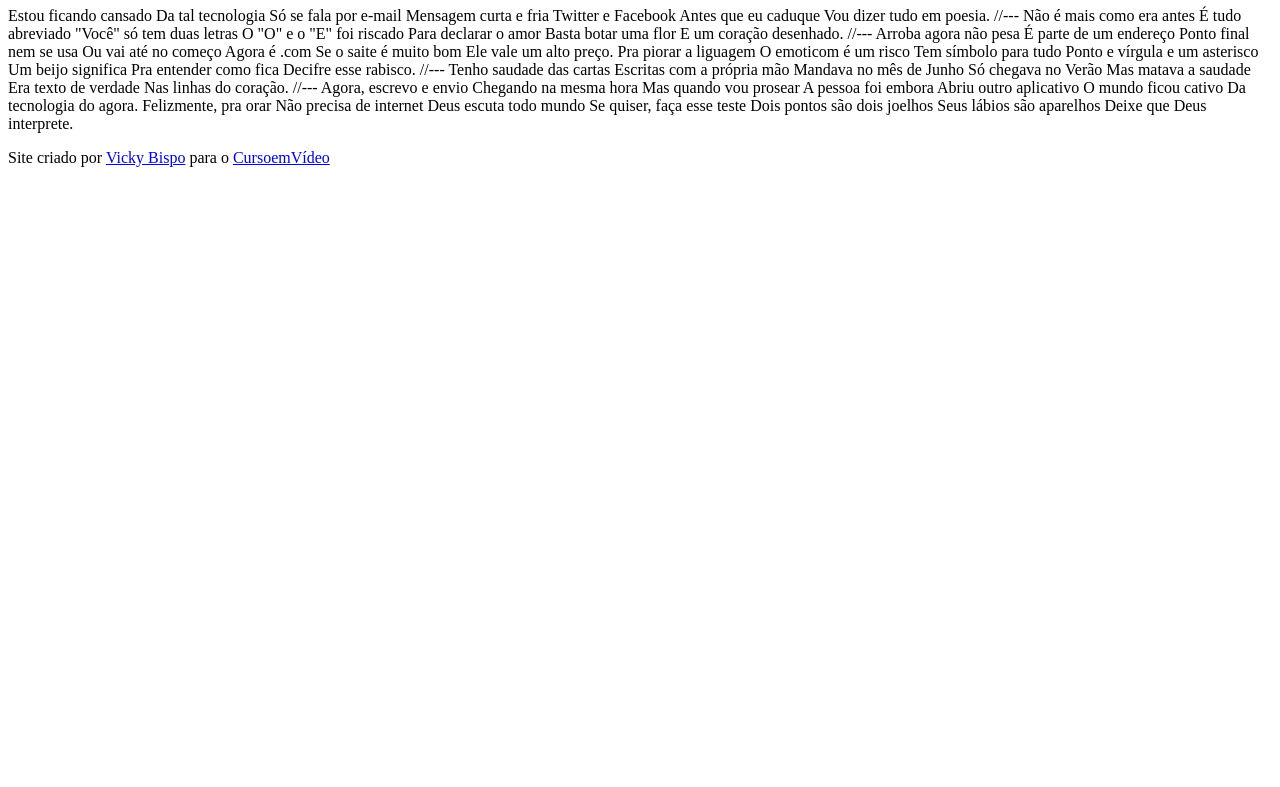
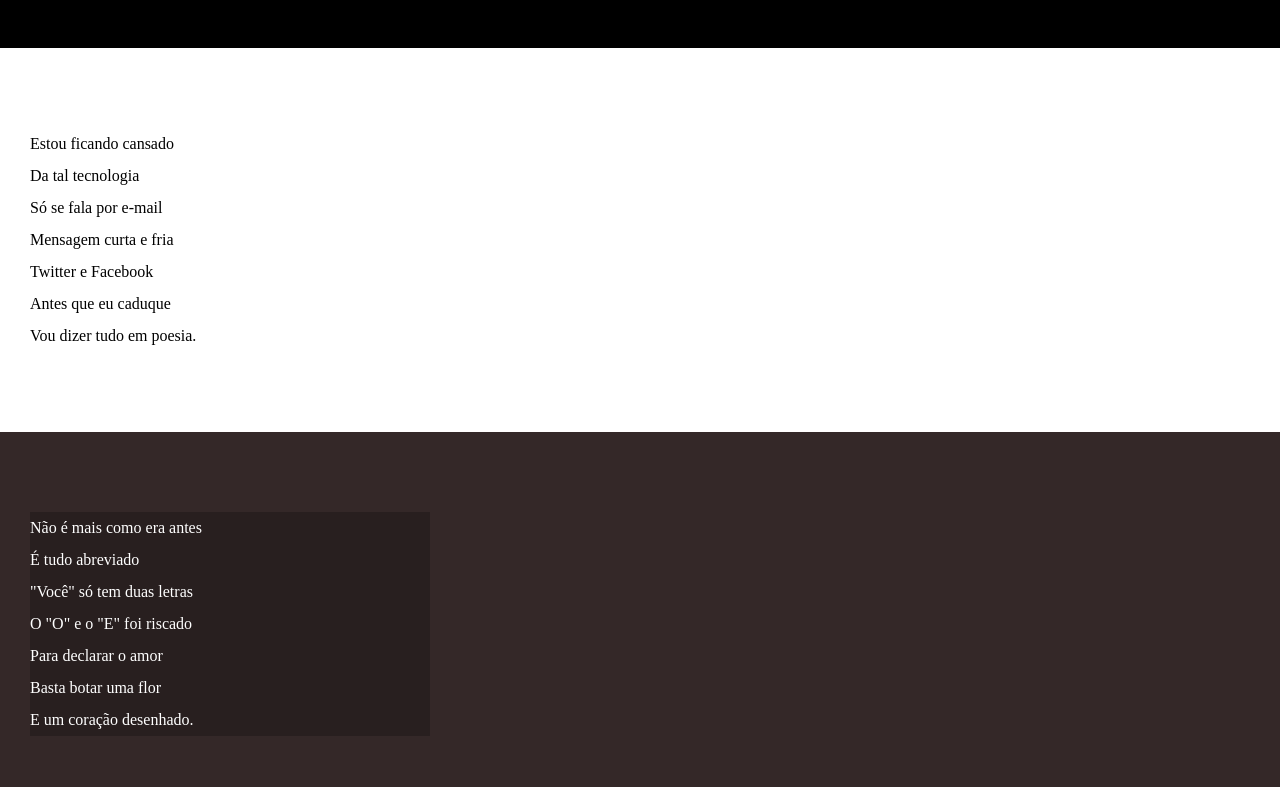
Before and after one commit to vickybispo/Cordel-Moderno, a plain HTML site: page index.html in a window 1280 px wide. Shown: the part 107-894 px from the top of the page. Before the commit the page ends 800 px from the top, so only its background shows below. Drawn offline with Linux system fonts and the light colour scheme.

Commit message:
atualizei estilos de textos e blocos

```diff
--- /dev/null
+++ b/estilo/style.css
@@ -0,0 +1,57 @@
+@charset "UTF-8";
+
+* {
+    margin: 0px;
+    padding: 0px;
+}
+ html, body {
+    min-height: 100vh;
+    background-color:darkgrey;
+}
+header {
+    background-color: black;
+    color: white;
+    text-align: center;
+}
+header > h1 {
+    padding-top: 50px;
+    font-variant: small-caps;
+}
+header > p {
+    padding-bottom: 50px;
+}
+header a, footer a {
+    color: white;
+    text-decoration: none;
+    font-weight: bolder;
+}
+header a:hover, footer a:hover {
+    text-decoration: underline;
+}
+
+section {
+    padding-top: 10vh;
+    padding-bottom: 10vh;
+    line-height: 2em;
+    padding-left: 30px;
+}
+section.normal {
+    background-color: white;
+    color: black;
+}
+
+section.imagem {
+    background-color: rgb(52, 40, 40);
+    color: white;
+}
+section.imagem > p {
+    width: 400px;
+    background-color: rgba(0, 0, 0, 0.227);
+
+}
+footer {
+    background-color: black;
+    color: white;
+    text-align: center;
+    padding: 10px;
+}
--- a/index.html
+++ b/index.html
@@ -4,6 +4,7 @@
     <meta charset="UTF-8">
     <meta name="viewport" content="width=device-width, initial-scale=1.0">
     <title>Cordel Moderno</title>
+    <link rel="stylesheet" href="estilo/style.css">
 </head>
 <body>
         <header>
@@ -16,72 +17,100 @@
 
         </header>
 
-    Estou ficando cansado
-    Da tal tecnologia
-    Só se fala por e-mail
-    Mensagem curta e fria
-    Twitter e Facebook
-    Antes que eu caduque
+    <section class="normal">
+
+        <p>
+            Estou ficando cansado <br>
+            Da tal tecnologia <br>
+            Só se fala por e-mail <br>
+            Mensagem curta e fria <br>
+            Twitter e Facebook <br>
+            Antes que eu caduque <br>
             Vou dizer tudo em poesia.
+        </p>
 
-    //---
+    </section>
 
-    Não é mais como era antes
-    É tudo abreviado
-    "Você" só tem duas letras
-    O "O" e o "E" foi riscado
-    Para declarar o amor
-    Basta botar uma flor
+    <section class="imagem">
+
+        <p>
+            Não é mais como era antes <br>
+            É tudo abreviado <br>
+            "Você" só tem duas letras <br>
+            O "O" e o "E" foi riscado <br>
+            Para declarar o amor <br>
+            Basta botar uma flor <br>
             E um coração desenhado.
+        </p>
 
-    //---
+    </section>
 
-    Arroba agora não pesa
-    É parte de um endereço
-    Ponto final nem se usa
-    Ou vai até no começo
-    Agora é .com
-    Se o saite é muito bom
+    <section class="normal">
+
+        <p>
+            Arroba agora não pesa <br>
+            É parte de um endereço <br>
+            Ponto final nem se usa <br>
+            Ou vai até no começo <br>
+            Agora é .com <br>
+            Se o saite é muito bom <br>
             Ele vale um alto preço.
 
-    Pra piorar a liguagem
-    O emoticom é um risco
-    Tem símbolo para tudo
-    Ponto e vírgula e um asterisco
-    Um beijo significa
-    Pra entender como fica
+        </p>
+
+        <p>
+            Pra piorar a liguagem <br>
+            O emoticom é um risco <br>
+            Tem símbolo para tudo <br>
+            Ponto e vírgula e um asterisco <br>
+            Um beijo significa <br>
+            Pra entender como fica <br>
             Decifre esse rabisco.
+        </p>
+</section>
 
-    //---
+    <section class="imagem">
+        <p>
 
-    Tenho saudade das cartas
-    Escritas com a própria mão
-    Mandava no mês de Junho
-    Só chegava no Verão
-    Mas matava a saudade
-    Era texto de verdade
+        Tenho saudade das cartas <br>
+        Escritas com a própria mão <br>
+        Mandava no mês de Junho <br>
+        Só chegava no Verão <br>
+        Mas matava a saudade <br>
+        Era texto de verdade <br>
         Nas linhas do coração.
 
-    //---
+        </p>
+    </section>
 
-    Agora, escrevo e envio
-    Chegando na mesma hora
-    Mas quando vou prosear
-    A pessoa foi embora
-    Abriu outro aplicativo
-    O mundo ficou cativo
-    Da tecnologia do agora.
+    <section class="normal">
+        <p>
 
-    Felizmente, pra orar
-    Não precisa de internet
-    Deus escuta todo mundo
-    Se quiser, faça esse teste
-    Dois pontos são dois joelhos
-    Seus lábios são aparelhos
+        Agora, escrevo e envio <br>
+        Chegando na mesma hora <br>
+        Mas quando vou prosear <br>
+        A pessoa foi embora <br>
+        Abriu outro aplicativo <br>
+        O mundo ficou cativo <br>
+        Da tecnologia do agora. <br>
+
+        </p>
+
+        <p>
+
+        Felizmente, pra orar <br>
+        Não precisa de internet <br>
+        Deus escuta todo mundo <br>
+        Se quiser, faça esse teste <br>
+        Dois pontos são dois joelhos <br>
+        Seus lábios são aparelhos <br>
         Deixe que Deus interprete.
 
+        </p>
+    </section>
+
     <footer>
-        <p>Site criado por <a href="https://github.com/vickybispo" target="_blank">Vicky Bispo</a> para o <a href="www.cursoemvideo.com" target="_blank">CursoemVídeo</a></p>
+        <p>Site criado por <a href="https://github.com/vickybispo" target="_blank">Vicky Bispo</a> para o <a href="https://www.cursoemvideo.com" target="_blank">CursoemVídeo</a></p>
     </footer>
 </body>
 </html>
```
Lines whose indentation alone changed are shown as unchanged.
